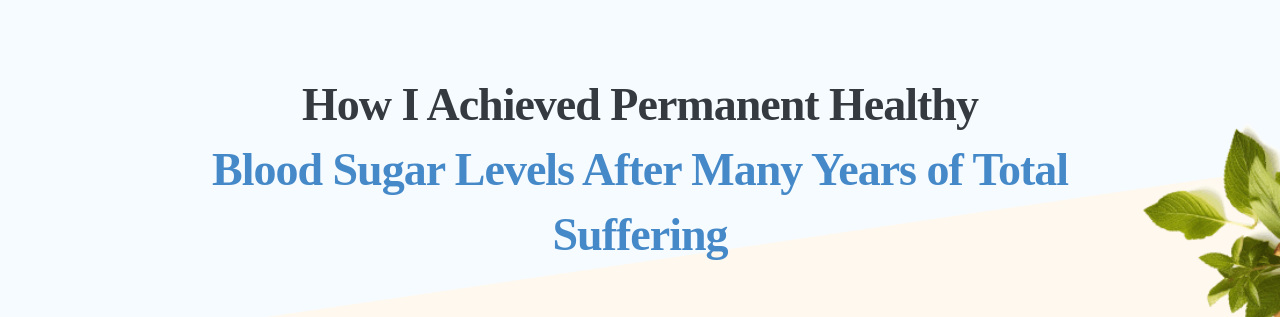
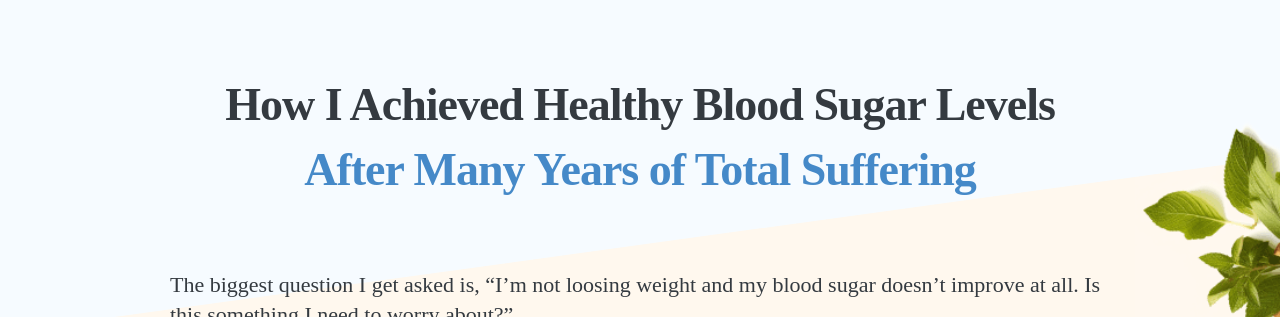
Before and after one commit to instamicr/lower-blood-sugar, a plain HTML site: page index.html in a window 1280 px wide. Shown: the top 317 px of the page. Drawn offline with Linux system fonts and the light colour scheme; a web font is replaced by a local one.

Commit message:
Update index.html

```diff
--- a/index.html
+++ b/index.html
@@ -244,7 +244,7 @@
 					<br>
                     <div class="row row-m-bp">
                         <div class="col-12">
-                            <h1 class="title text-center"><span class="dark">How I Achieved Permanent Healthy</span><br>Blood Sugar Levels After Many Years of Total Suffering</h1>
+                            <h1 class="title text-center"><span class="dark">How I Achieved Healthy Blood Sugar Levels</span><br>After Many Years of Total Suffering</h1>
                         </div>
 
                     </div>
```
